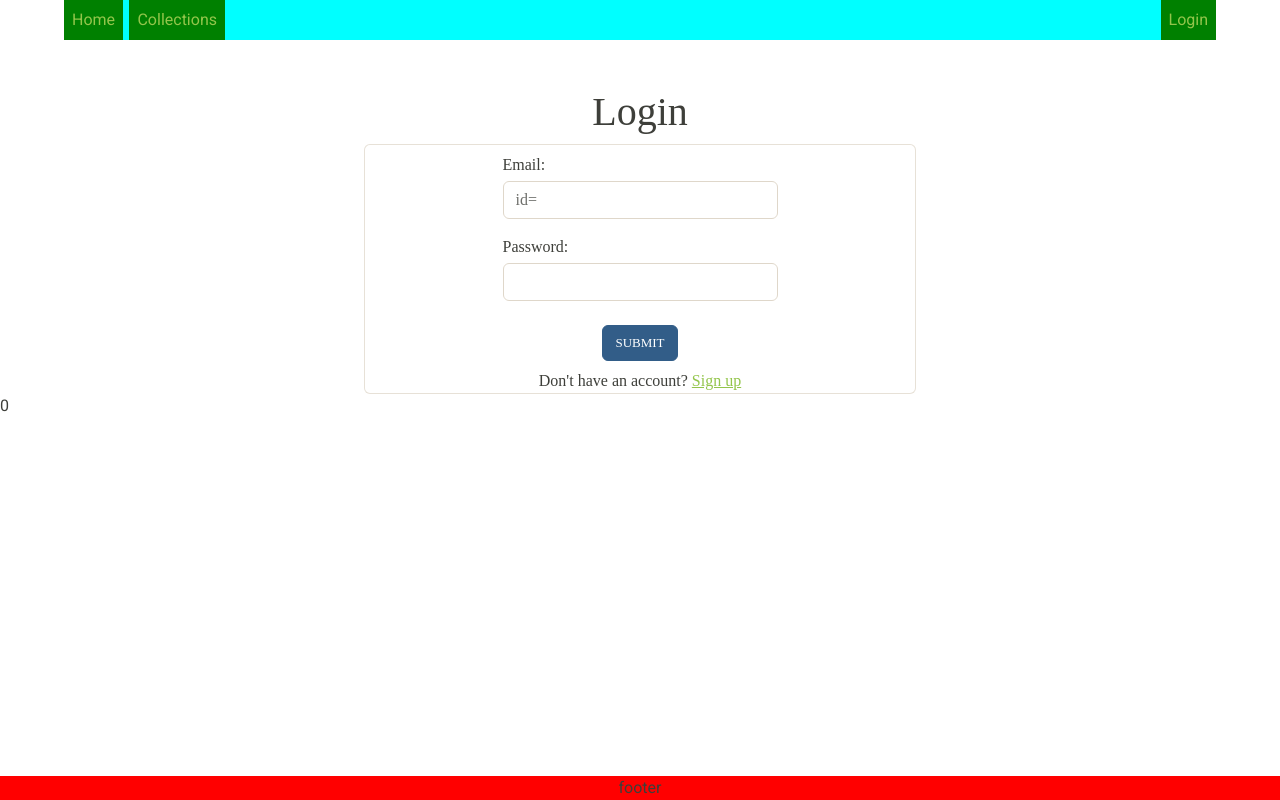
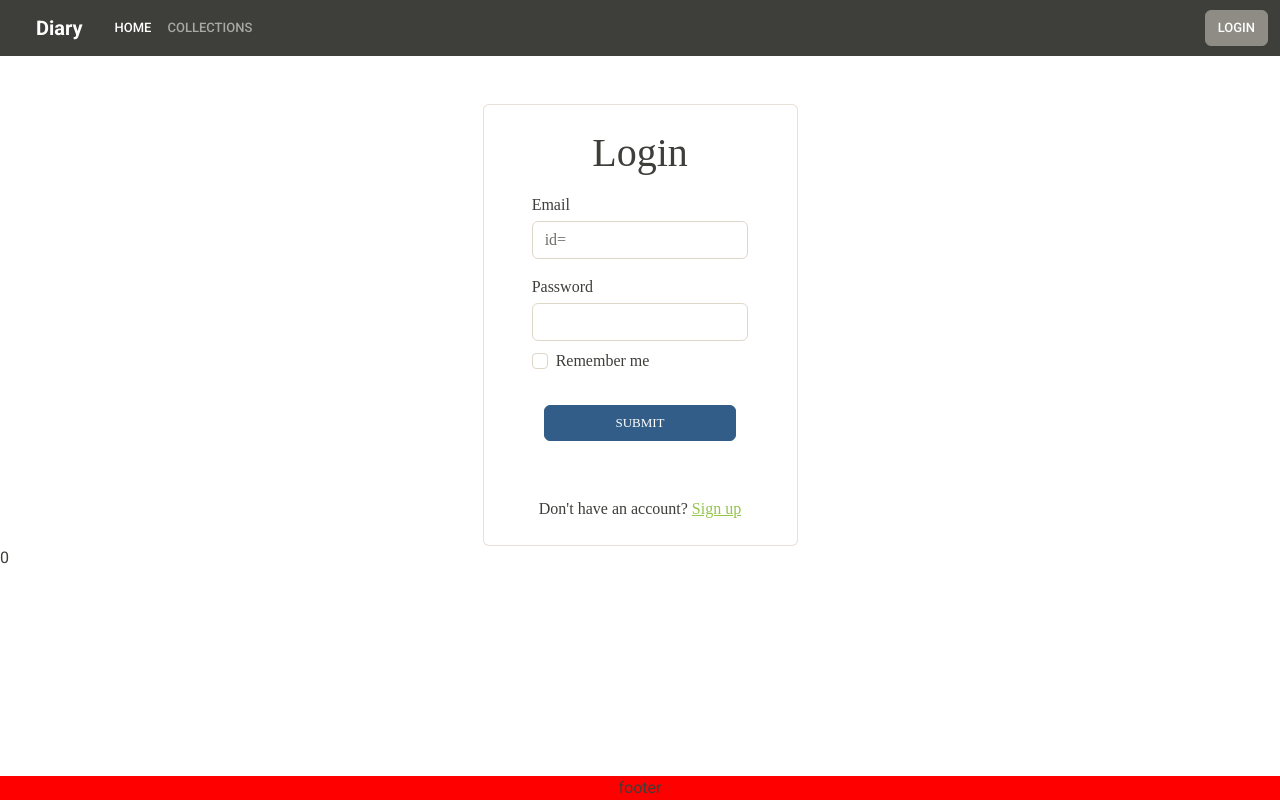
Before and after one commit to RonaldKirk443/diary-frontend, an Angular app: page /login in a window 1280 px wide. Built offline with nearby package versions, Linux system fonts and the light colour scheme.

Commit message:
Finished design of login and header
Remember to set image for logo (replace diary in nav with img)

```diff
--- a/src/app/pages/login/login.component.html
+++ b/src/app/pages/login/login.component.html
@@ -1,21 +1,24 @@
-<div class="idBody row w-100 m-0 mt-5 h-100">
+<div class="idBody row w-100 m-0 mt-5 h-100 container-fluid">
   <div class="mx-auto col-10 col-md-8 col-lg-6">
-    <h1 class="text-center login">Login</h1>
-    <form class="card d-flex flex-column align-items-center table-responsive" #loginForm="ngForm" (ngSubmit)="loginUser(loginForm)">
-
-      <fieldset class="email-div col-6">
-        <label for="email" class="mb-1 mt-2">Email: </label>
+    <form class="card col-7 d-flex container-fluid flex-column align-items-center table-responsive" #loginForm="ngForm" (ngSubmit)="loginUser(loginForm)">
+      <h1 class="text-center login mt-4">Login</h1>
+      <fieldset class="email-div col-9">
+        <label for="email" class="mb-1 mt-2">Email </label>
         <input name="email" class="d-block form-control mb-3" id="email" type="email" placeholder="id=" required [(ngModel)]="login.email" >
       </fieldset>
-      <fieldset class="pass-div col-6">
-        <label for="pass" class="mb-1">Password: </label>
-        <input name="pass" id="pass" class="d-block form-control mb-4" type="password" required [(ngModel)]="login.pass">
+      <fieldset class="pass-div col-9">
+        <label for="pass" class="mb-1">Password </label>
+        <input name="pass" id="pass" class="d-block form-control mb-2" type="password" required [(ngModel)]="login.pass">
       </fieldset>
-      <fieldset>
-        <button type="submit" class="btn btn-primary mb-2">Submit</button>
+      <fieldset class="form-check col-9 mb-3">
+        <input class="form-check-input" type="checkbox" id="remember">
+        <label class="form-check-label" for="remember"> Remember me</label>
+      </fieldset>
+      <fieldset class="mb-5 mx-auto col-8 mt-3">
+        <button type="submit" class="btn btn-primary col-12">Submit</button>
       </fieldset>
 
-      <div class="register">
+      <div class="register mb-4 mt-2">
         Don't have an account?
         <a routerLink="/register">Sign up</a>
       </div>
--- a/src/app/ui/header/header.component.css
+++ b/src/app/ui/header/header.component.css
@@ -1,37 +1,12 @@
-ul {
-  list-style: none;
-  display: flex;
-  flex-direction: row;
-  justify-content: flex-start;
-  /*gap: 3vw;*/
-  padding: 0;
-  margin: 0;
+/*.main-img {*/
+/*  background-image: url('https://a.ppy.sh/12025261?1673568592.jpeg');*/
+/*}*/
+
+.dropdown-center-stuff {
+  right: auto;
+  left: 30%;
+  -webkit-transform: translate(-50%, 0);
+  -o-transform: translate(-50%, 0);
+  transform: translate(-50%, 0);
+  min-width: 1rem;
 }
-
-li {
-  background-color: green;
-  padding: 0.5em;
-  margin: 0 0.4em 0 0;
-}
-
-a {
-  text-decoration: none;
-}
-
-.main-nav {
-  background-color: aqua;
-}
-
-.profile {
-  display: list-item;
-  align-self: flex-end;
-  margin-left: auto;
-  margin-right: 0;
-}
-
-.login-register {
-  display: list-item;
-  align-self: flex-end;
-  margin-left: auto;
-  margin-right: 0;
-}
--- a/src/app/ui/header/header.component.html
+++ b/src/app/ui/header/header.component.html
@@ -1,14 +1,46 @@
-<div class="main-nav">
-  <ul>
-    <li class="home">
-      <a routerLink="/">Home</a>
-    </li>
-    <li class="collections">
-      <a routerLink="/collections">Collections</a>
-    </li>
-    <li [ngClass]="loggedIn? 'profile' : 'login-register'">
-      <a *ngIf="loggedIn" routerLink="/profile">Profile</a>
-      <a *ngIf="!loggedIn" routerLink="/login">Login</a>
-    </li>
-  </ul>
-</div>
+<nav class="navbar navbar-expand-lg bg-dark" data-bs-theme="dark">
+  <div class="container-fluid">
+    <a class="navbar-brand ps-4 pe-2"><strong>Diary</strong></a>
+    <button class="navbar-toggler" type="button" data-bs-toggle="collapse" data-bs-target="#navbarColor02" aria-controls="navbarColor02" aria-expanded="false" aria-label="Toggle navigation">
+      <span class="navbar-toggler-icon"></span>
+    </button>
+    <div class="collapse navbar-collapse" id="navbarColor02">
+      <ul class="navbar-nav me-auto">
+        <li class="nav-item">
+          <a class="nav-link active" routerLink="/">Home
+            <span class="visually-hidden">(current)</span>
+          </a>
+        </li>
+        <li class="nav-item">
+          <a class="nav-link" routerLink="/collections">Collections</a>
+        </li>
+      </ul>
+
+
+      <ul class="d-flex navbar-nav">
+        <li class="nav-item">
+          <ng-container *ngIf="!loggedIn else loggedInTemplate">
+            <button class="btn btn-secondary my-2 my-sm-0" routerLink="/login">Login</button>
+          </ng-container>
+
+          <ng-template #loggedInTemplate>
+            <li class="nav-item dropdown">
+              <button class="nav-link main-img py-0 pe-5" data-bs-toggle="dropdown" role="button" aria-haspopup="true" aria-expanded="false">
+                <img class="img-fluid rounded-circle" width="40vh" src="https://a.ppy.sh/12025261?1673568592.jpeg">
+              </button>
+              <div class="dropdown-menu dropdown-menu-end mt-1 text-center dropdown-center-stuff p-2">
+                <a class="dropdown-item " routerLink="/profile">Profile</a>
+                <a class="dropdown-item" >Settings</a>
+                <div class="dropdown-divider"></div>
+                <button class="btn btn-outline-danger">Logout</button>
+              </div>
+            </li>
+<!--            <button class="btn btn-secondary my-2 my-sm-0" *ngIf="loggedIn" routerLink="/profile">Profile</button>-->
+          </ng-template>
+        </li>
+      </ul>
+
+
+    </div>
+  </div>
+</nav>
--- a/src/app/ui/layout/layout.component.css
+++ b/src/app/ui/layout/layout.component.css
@@ -1,4 +1,4 @@
-.app-header, .app-body{
+.app-body{
   /*background-color: green;*/
   max-width: 90vw;
   margin: 0 auto;
```
Also changed, not shown: src/app/pages/login/login.component.css (line endings or trailing spaces).
